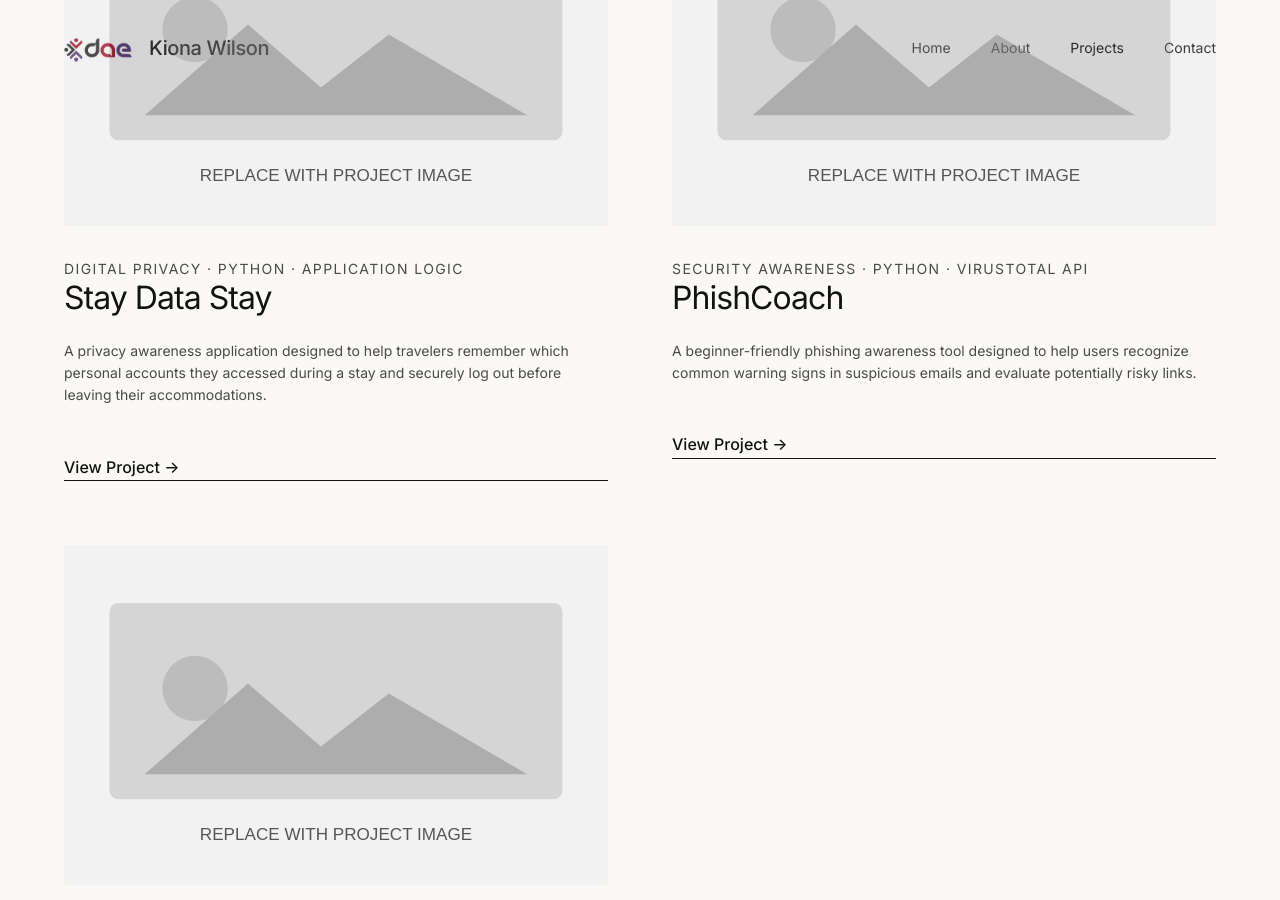
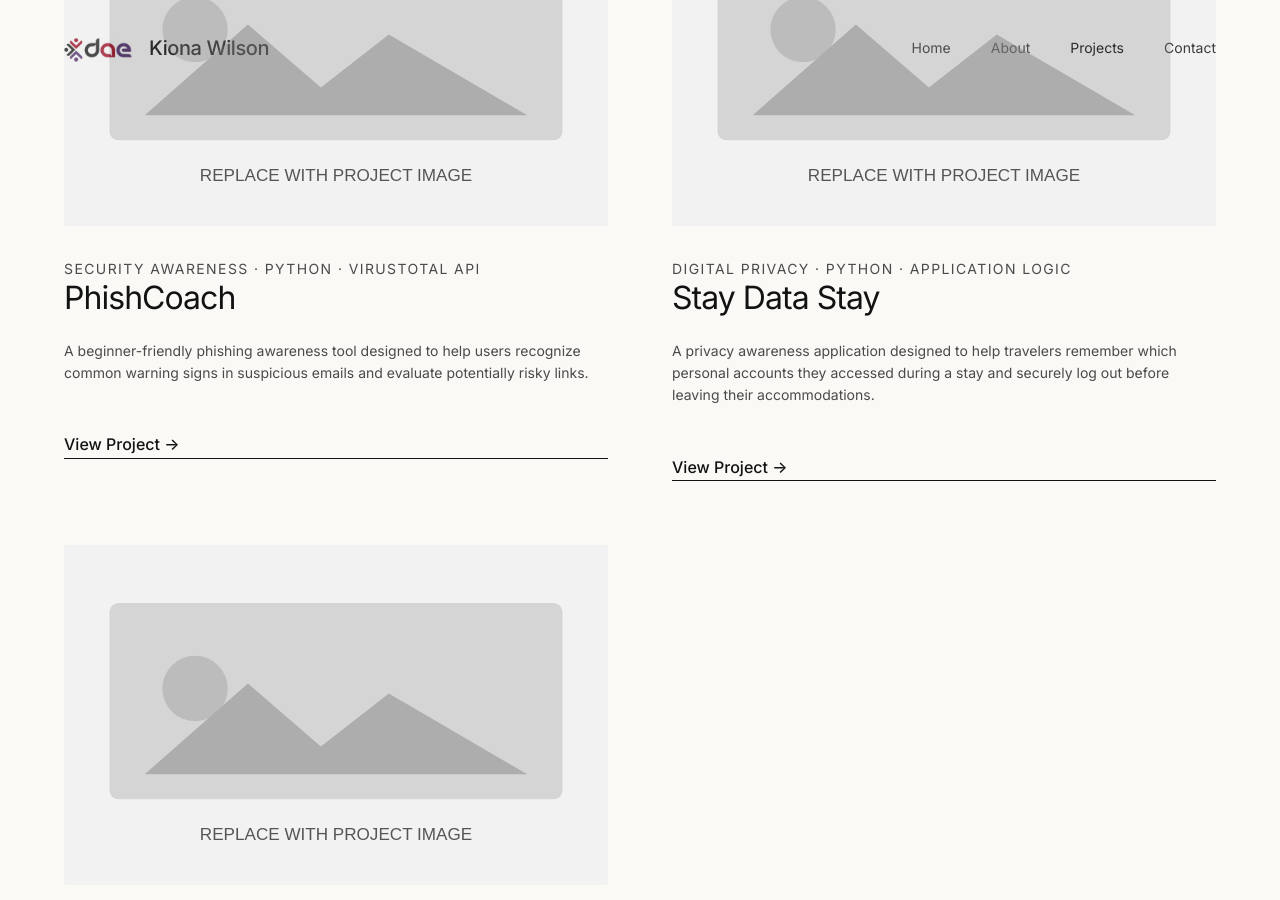
Before and after one commit to kawilson129-cpu/Kiona-629, a Jekyll site: the page built from docs/projects.md, in a window 1280 px wide and 900 px high, scrolled down 1286 px. Built offline with Jekyll 4.4.1, drawn with Linux system fonts in a browser that asks for light colours.

Commit message:
Expand DeRexi case study and organize project gallery

```diff
--- a/docs/projects.md
+++ b/docs/projects.md
@@ -21,106 +21,106 @@
 
 <section class="fade-in">
 
-  <div class="project-grid">
+<div class="project-grid">
 
-    <!-- STAY DATA STAY -->
-    <div class="project-card">
+  <!-- PHISHCOACH -->
+  <div class="project-card">
 
-      <div class="project-image-wrap" style="aspect-ratio: 16/10;">
-        <img
-          src="{{ '/assets/images/project-placeholder.svg' | relative_url }}"
-          alt="Stay Data Stay Project">
-      </div>
-
-      <span class="project-meta">
-        Digital Privacy · Python · Application Logic
-      </span>
-
-      <h3 class="project-title">
-        Stay Data Stay
-      </h3>
-
-      <p style="font-size: 0.875rem; margin-top: 1rem;">
-        A privacy awareness application designed to help travelers remember
-        which personal accounts they accessed during a stay and securely log
-        out before leaving their accommodations.
-      </p>
-
-      <a href="{{ '/stay-data-stay.html' | relative_url }}"
-         style="display: inline-block; margin-top: 1.5rem; text-decoration: none;
-         color: var(--text-color); font-weight: 500;
-         border-bottom: 1px solid var(--text-color);">
-        View Project →
-      </a>
-
+    <div class="project-image-wrap" style="aspect-ratio: 16/10;">
+      <img
+        src="{{ '/assets/images/project-placeholder.svg' | relative_url }}"
+        alt="PhishCoach cybersecurity awareness project">
     </div>
 
+    <span class="project-meta">
+      Security Awareness · Python · VirusTotal API
+    </span>
 
-    <!-- PHISHCOACH -->
-    <div class="project-card">
+    <h3 class="project-title">
+      PhishCoach
+    </h3>
 
-      <div class="project-image-wrap" style="aspect-ratio: 16/10;">
-        <img
-          src="{{ '/assets/images/project-placeholder.svg' | relative_url }}"
-          alt="PhishCoach cybersecurity awareness project">
-      </div>
+    <p style="font-size: 0.875rem; margin-top: 1rem;">
+      A beginner-friendly phishing awareness tool designed to help users
+      recognize common warning signs in suspicious emails and evaluate
+      potentially risky links.
+    </p>
 
-      <span class="project-meta">
-        Security Awareness · Python · VirusTotal API
-      </span>
-
-      <h3 class="project-title">
-        PhishCoach
-      </h3>
-
-      <p style="font-size: 0.875rem; margin-top: 1rem;">
-        A beginner-friendly phishing awareness tool designed to help users
-        recognize common warning signs in suspicious emails and evaluate
-        potentially risky links.
-      </p>
-
-      <a href="{{ '/phishcoach.html' | relative_url }}"
-         style="display: inline-block; margin-top: 1.5rem; text-decoration: none;
-         color: var(--text-color); font-weight: 500;
-         border-bottom: 1px solid var(--text-color);">
-        View Project →
-      </a>
-
-    </div>
-
-
-    <!-- DEREXI POLICY PILOT -->
-    <div class="project-card">
-
-      <div class="project-image-wrap" style="aspect-ratio: 16/10;">
-        <img
-          src="{{ '/assets/images/project-placeholder.svg' | relative_url }}"
-          alt="DeRexi Policy Pilot project">
-      </div>
-
-      <span class="project-meta">
-        Information Security · Policy Governance · Incident Assistance
-      </span>
-
-      <h3 class="project-title">
-        DeRexi: Policy Pilot
-      </h3>
-
-      <p style="font-size: 0.875rem; margin-top: 1rem;">
-        A policy-governance assistant currently in development to help employees
-        find trusted policy guidance, identify the correct policy owner, and
-        respond appropriately when a potential security incident occurs.
-      </p>
-
-      <a href="{{ '/derexi-policy-pilot.html' | relative_url }}"
-         style="display: inline-block; margin-top: 1.5rem; text-decoration: none;
-         color: var(--text-color); font-weight: 500;
-         border-bottom: 1px solid var(--text-color);">
-        View Project →
-      </a>
-
-    </div>
+    <a href="{{ '/phishcoach.html' | relative_url }}"
+       style="display: inline-block; margin-top: 1.5rem; text-decoration: none;
+       color: var(--text-color); font-weight: 500;
+       border-bottom: 1px solid var(--text-color);">
+      View Project →
+    </a>
 
   </div>
 
+
+  <!-- STAY DATA STAY -->
+  <div class="project-card">
+
+    <div class="project-image-wrap" style="aspect-ratio: 16/10;">
+      <img
+        src="{{ '/assets/images/project-placeholder.svg' | relative_url }}"
+        alt="Stay Data Stay Project">
+    </div>
+
+    <span class="project-meta">
+      Digital Privacy · Python · Application Logic
+    </span>
+
+    <h3 class="project-title">
+      Stay Data Stay
+    </h3>
+
+    <p style="font-size: 0.875rem; margin-top: 1rem;">
+      A privacy awareness application designed to help travelers remember
+      which personal accounts they accessed during a stay and securely log
+      out before leaving their accommodations.
+    </p>
+
+    <a href="{{ '/stay-data-stay.html' | relative_url }}"
+       style="display: inline-block; margin-top: 1.5rem; text-decoration: none;
+       color: var(--text-color); font-weight: 500;
+       border-bottom: 1px solid var(--text-color);">
+      View Project →
+    </a>
+
+  </div>
+
+
+  <!-- DEREXI POLICY PILOT -->
+  <div class="project-card">
+
+    <div class="project-image-wrap" style="aspect-ratio: 16/10;">
+      <img
+        src="{{ '/assets/images/project-placeholder.svg' | relative_url }}"
+        alt="DeRexi Policy Pilot project">
+    </div>
+
+    <span class="project-meta">
+      Information Security · Policy Governance · Incident Assistance
+    </span>
+
+    <h3 class="project-title">
+      DeRexi: Policy Pilot
+    </h3>
+
+    <p style="font-size: 0.875rem; margin-top: 1rem;">
+      A policy-governance assistant currently in development to help employees
+      find trusted policy guidance, identify the correct policy owner, and
+      respond appropriately when a potential security incident occurs.
+    </p>
+
+    <a href="{{ '/derexi-policy-pilot.html' | relative_url }}"
+       style="display: inline-block; margin-top: 1.5rem; text-decoration: none;
+       color: var(--text-color); font-weight: 500;
+       border-bottom: 1px solid var(--text-color);">
+      View Project →
+    </a>
+
+  </div>
+
+</div>
+
 </section>
```
Also changed, not shown: docs/derexi-policy-pilot.md (+42 -0 lines).
